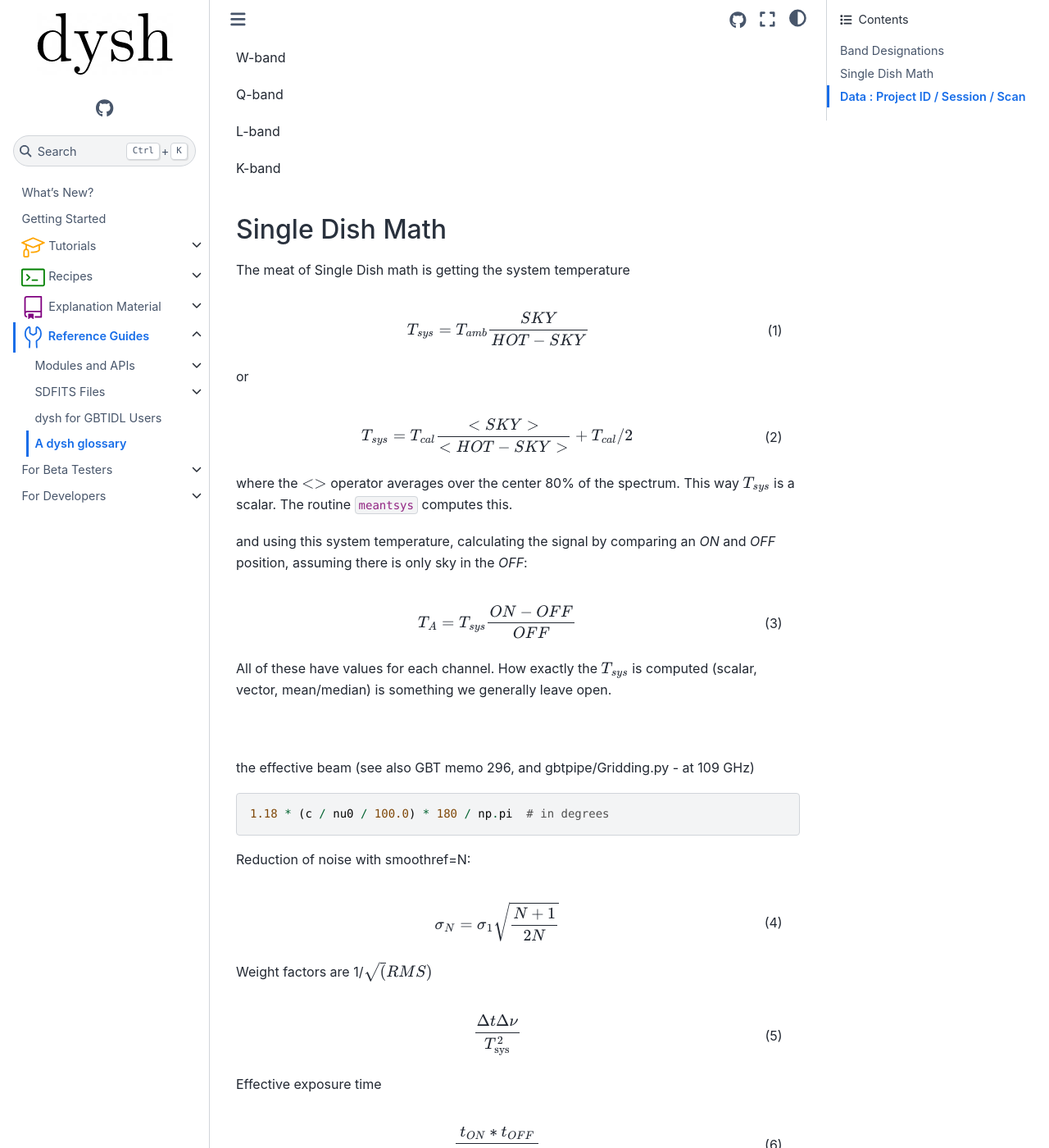
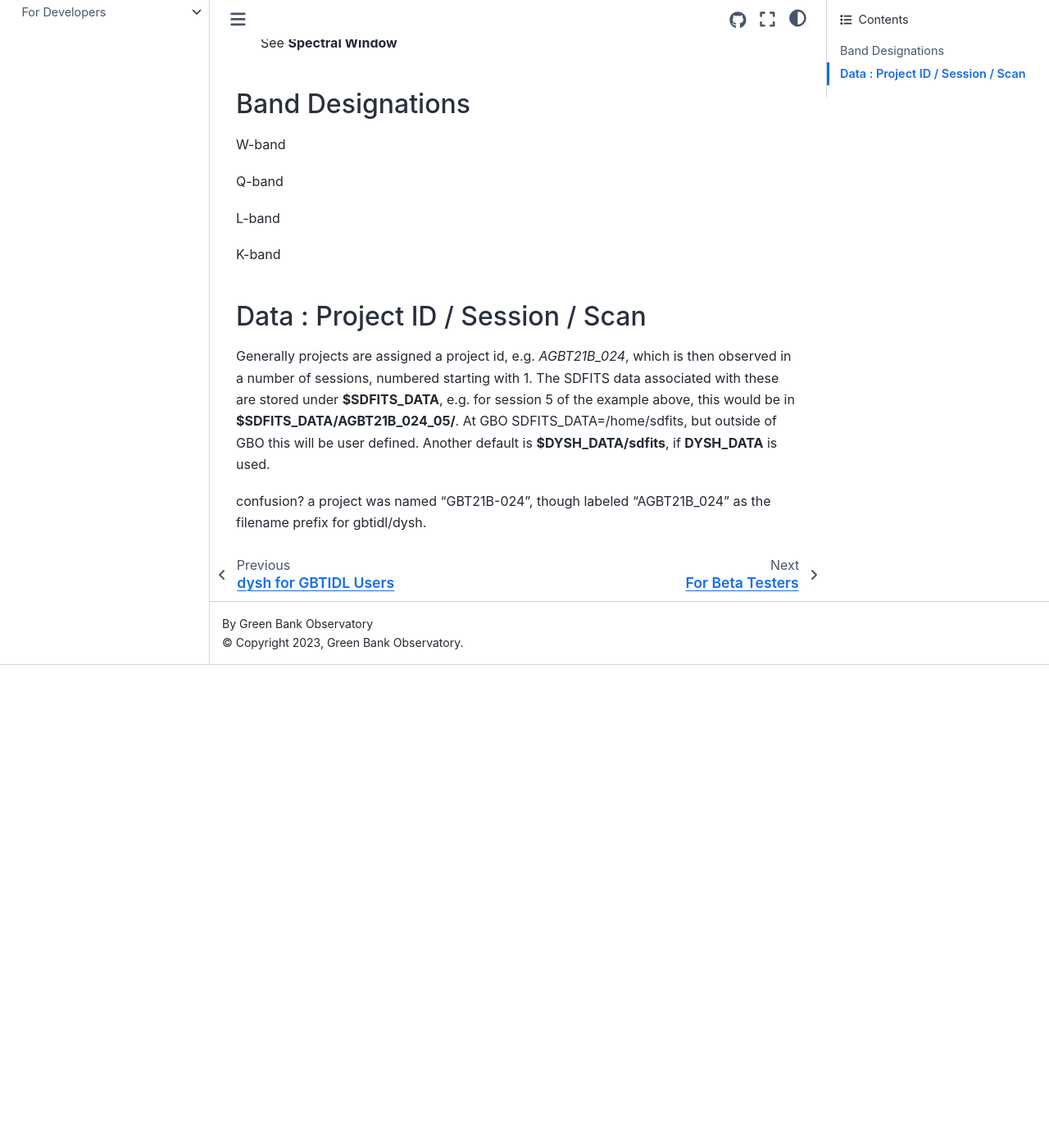
Before and after one commit to GreenBankObservatory/dysh, a Sphinx documentation site: the page built from docs/source/reference/glossary.rst, in a window 1280 px wide and 1400 px high, scrolled down 4500 px. Shown: the whole window at 82% size. Built offline with Sphinx 7.4.7 and the Sphinx Book theme 1.1.4, drawn with Linux system fonts in a browser that asks for light colours; pages that are not in the unit, such as notebooks, are missing from menus; after the commit the page ends 5311 px from its top, so only the background shows below that; some of the changed text lies outside the part shown.

Commit message:
moved sdmath to explanation material

```diff
--- a/docs/source/reference/glossary.rst
+++ b/docs/source/reference/glossary.rst
@@ -12,7 +12,11 @@ A dysh glossary
 
     band
       A coherent section of channels in frequency space, all with
-      the same channel width. Sometimes called an IF band.
+      the same channel width. Sometimes called an IF band. In radio
+      astronomy bands are often referred to by an alphabetical designation,
+      e.g. L-band.   A summary
+      of the bands commonly used at GBO can be found on
+      https://gbtdocs.readthedocs.io/en/latest/references/receivers.html#gregorian-receivers
       See also :term:`ifnum`
 
     bank
@@ -208,68 +212,6 @@ L-band
 K-band
 
 
-.. _sdmath:
-
-
-
-Single Dish Math
-~~~~~~~~~~~~~~~~
-
-The meat of Single Dish math is getting the system temperature
-
-
-.. math::  :label: sdmath1
-
-   T_{sys} = T_{amb} { { SKY } \over { HOT - SKY } }
-
-or
-
-.. math:: :label: sdmath2
-
-   T_{sys} = T_{cal} { { <SKY> } \over { <HOT - SKY> } } + T_{cal}/2
-
-where the :math:`< >` operator averages over the center 80% of the spectrum.
-This way :math:`T_{sys}` is a scalar. The routine ``meantsys`` computes this.
-
-and using this system temperature, calculating the signal by comparing an *ON* and *OFF* position,
-assuming there is only sky in the *OFF*:
-
-.. math:: :label: sdmath3
-
-   T_A = T_{sys}  {   { ON - OFF } \over {OFF} }
-
-All of these have values for each channel. How exactly the :math:`T_{sys}` is computed (scalar, vector,
-mean/median) is something we generally leave open.
-
-.. math::
-
-
-the effective beam (see also GBT memo 296, and gbtpipe/Gridding.py - at 109 GHz)
-
-.. code-block::
-
-    1.18 * (c / nu0 / 100.0) * 180 / np.pi  # in degrees
-
-Reduction of noise with smoothref=N:
-
-.. math:: :label: sdmath4
-
-     \sigma_N = \sigma_1 \sqrt{   {N+1} \over  {2N}  }
-
-Weight factors are 1/:math:`\sqrt(RMS)`
-
-.. math:: :label: sdmath4
-
-      \frac{\Delta t \Delta\nu}{T_{\rm{sys}}^{2}}
-
-Effective exposure time
-
-.. math:: :label: sdmath5
-
-  { t_{ON} * t_{OFF} } \over {  t_{ON} + t_{OFF}  }
-
-As shown in :eq:`sdmath2` we can ...
-
 
 Data : Project ID / Session / Scan
 ~~~~~~~~~~~~~~~~~~~~~~~~~~~~~~~~~~
```
Also changed, not shown: other parts of docs/source/reference/glossary.rst (+2 -2 lines).
